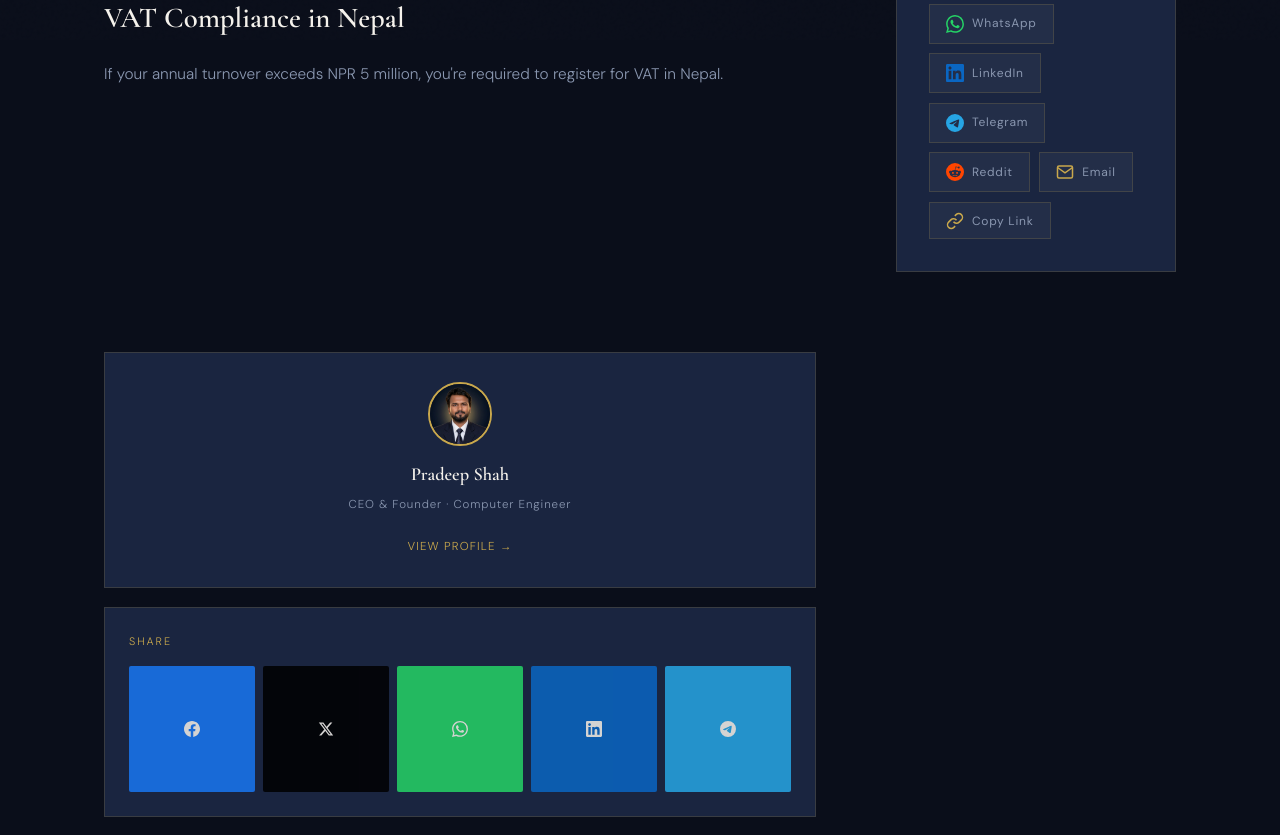
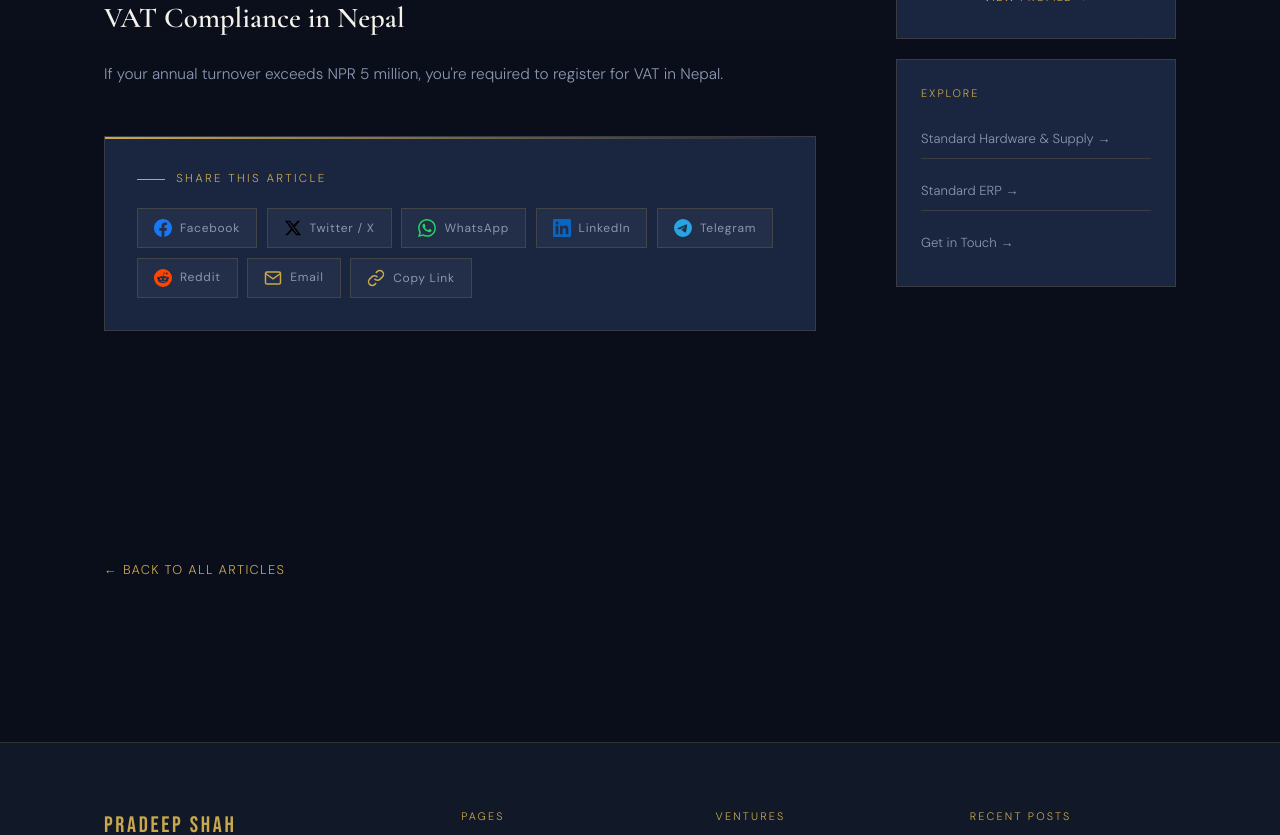
Before and after one commit to ipradeepshah/portfolio, a Next.js app: page /blog/accounting-software-nepal-small-business in a window 1280 px wide. Shown: the part 760-1595 px from the top of the page. Built offline with nearby package versions, Linux system fonts and the light colour scheme.

Commit message:
improved share artice features

```diff
--- a/app/blog/[slug]/page.tsx
+++ b/app/blog/[slug]/page.tsx
@@ -1,26 +1,22 @@
-import Nav from "@/components/Nav";
-import Footer from "@/components/Footer";
-import ClientEffects from "@/components/ClientEffects";
-import BlogPostSchema from "@/components/BlogPostSchema";
-import ShareButtons from "@/components/ShareButtons";
-import Link from "next/link";
-import { notFound } from "next/navigation";
-import { readPosts } from "@/lib/storage";
-import type { Metadata } from "next";
-import styles from "./page.module.css";
-import Image from "next/image";
+import Nav from '@/components/Nav'
+import Footer from '@/components/Footer'
+import ClientEffects from '@/components/ClientEffects'
+import BlogPostSchema from '@/components/BlogPostSchema'
+import ShareButtons from '@/components/ShareButtons'
+import Link from 'next/link'
+import { notFound } from 'next/navigation'
+import { readPosts } from '@/lib/storage'
+import type { Metadata } from 'next'
+import styles from './page.module.css'
+import Image from 'next/image'
 
-export const dynamic = "force-dynamic";
+export const dynamic = 'force-dynamic'
 
-export async function generateMetadata({
-  params,
-}: {
-  params: Promise<{ slug: string }>;
-}): Promise<Metadata> {
-  const { slug } = await params;
-  const posts = await readPosts();
-  const post = posts.find((p) => p.slug === slug && p.published);
-  if (!post) return {};
+export async function generateMetadata({ params }: { params: Promise<{ slug: string }> }): Promise<Metadata> {
+  const { slug } = await params
+  const posts = await readPosts()
+  const post  = posts.find(p => p.slug === slug && p.published)
+  if (!post) return {}
   return {
     title: `${post.title} | Pradeep Shah Blog`,
     description: post.excerpt,
@@ -29,20 +25,16 @@ export async function generateMetadata({
       title: post.title,
       description: post.excerpt,
       url: `https://pradeepshah.com.np/blog/${slug}`,
-      type: "article",
+      type: 'article',
     },
-  };
+  }
 }
 
-export default async function BlogPostPage({
-  params,
-}: {
-  params: Promise<{ slug: string }>;
-}) {
-  const { slug } = await params;
-  const posts = await readPosts();
-  const post = posts.find((p) => p.slug === slug && p.published);
-  if (!post) notFound();
+export default async function BlogPostPage({ params }: { params: Promise<{ slug: string }> }) {
+  const { slug } = await params
+  const posts    = await readPosts()
+  const post     = posts.find(p => p.slug === slug && p.published)
+  if (!post) notFound()
 
   return (
     <>
@@ -69,9 +61,7 @@ export default async function BlogPostPage({
               <div className="section-tag fade-in">{post.category}</div>
               <h1 className="fade-in">{post.title}</h1>
               <div className={`${styles.meta} fade-in`}>
-                <span>
-                  By <Link href="/about">Pradeep Shah</Link>
-                </span>
+                <span>By <Link href="/about">Pradeep Shah</Link></span>
                 <span>·</span>
                 <span>{post.date}</span>
                 <span>·</span>
@@ -83,65 +73,32 @@ export default async function BlogPostPage({
           <div className={styles.content}>
             <div className="section-inner">
               <div className={styles.contentGrid}>
-                <div
-                  className={`${styles.article} fade-in`}
-                  dangerouslySetInnerHTML={{ __html: post.content }}
-                />
-                {/* Share buttons — below article */}
+                <div className="fade-in">
+                  <div
+                    className={styles.article}
+                    dangerouslySetInnerHTML={{ __html: post.content }}
+                  />
+                  {/* Share buttons — below article */}
                   <ShareButtons
                     title={post.title}
                     excerpt={post.excerpt}
                     slug={post.slug}
                   />
-
+                </div>
                 <aside className={`${styles.sidebar} fade-in`}>
                   <div className={styles.authorCard}>
                     <div className={styles.authorAvatar}>
                       <img src="/pradeep-shah-ceo.jpg" alt="Pradeep Shah" />
                     </div>
                     <div className={styles.authorName}>Pradeep Shah</div>
-                    <div className={styles.authorTitle}>
-                      CEO &amp; Founder · Computer Engineer
-                    </div>
-                    <Link href="/about" className={styles.authorLink}>
-                      View Profile →
-                    </Link>
-                  </div>
-                  {/* Share buttons — in sidebar */}
-                  <div className={styles.sideShareBox}>
-                    <div className={styles.sideShareTitle}>Share</div>
-                    <div className={styles.sideShareBtns}>
-                      <a href={`https://www.facebook.com/sharer/sharer.php?u=${encodeURIComponent(`https://pradeepshah.com.np/blog/${post.slug}`)}`} target="_blank" rel="noopener noreferrer" className={styles.sideShareBtn} style={{ background: '#1877F2' }} title="Facebook">
-                        <svg viewBox="0 0 24 24" fill="currentColor" width="16" height="16"><path d="M24 12.073c0-6.627-5.373-12-12-12s-12 5.373-12 12c0 5.99 4.388 10.954 10.125 11.854v-8.385H7.078v-3.47h3.047V9.43c0-3.007 1.792-4.669 4.533-4.669 1.312 0 2.686.235 2.686.235v2.953H15.83c-1.491 0-1.956.925-1.956 1.874v2.25h3.328l-.532 3.47h-2.796v8.385C19.612 23.027 24 18.062 24 12.073z"/></svg>
-                      </a>
-                      <a href={`https://twitter.com/intent/tweet?url=${encodeURIComponent(`https://pradeepshah.com.np/blog/${post.slug}`)}&text=${encodeURIComponent(post.title)}&via=i_pradeepshah`} target="_blank" rel="noopener noreferrer" className={styles.sideShareBtn} style={{ background: '#000' }} title="Twitter/X">
-                        <svg viewBox="0 0 24 24" fill="currentColor" width="16" height="16"><path d="M18.244 2.25h3.308l-7.227 8.26 8.502 11.24H16.17l-5.214-6.817L4.99 21.75H1.68l7.73-8.835L1.254 2.25H8.08l4.713 6.231zm-1.161 17.52h1.833L7.084 4.126H5.117z"/></svg>
-                      </a>
-                      <a href={`https://api.whatsapp.com/send?text=${encodeURIComponent(`${post.title} https://pradeepshah.com.np/blog/${post.slug}`)}`} target="_blank" rel="noopener noreferrer" className={styles.sideShareBtn} style={{ background: '#25D366' }} title="WhatsApp">
-                        <svg viewBox="0 0 24 24" fill="currentColor" width="16" height="16"><path d="M17.472 14.382c-.297-.149-1.758-.867-2.03-.967-.273-.099-.471-.148-.67.15-.197.297-.767.966-.94 1.164-.173.199-.347.223-.644.075-.297-.15-1.255-.463-2.39-1.475-.883-.788-1.48-1.761-1.653-2.059-.173-.297-.018-.458.13-.606.134-.133.298-.347.446-.52.149-.174.198-.298.298-.497.099-.198.05-.371-.025-.52-.075-.149-.669-1.612-.916-2.207-.242-.579-.487-.5-.669-.51-.173-.008-.371-.01-.57-.01-.198 0-.52.074-.792.372-.272.297-1.04 1.016-1.04 2.479 0 1.462 1.065 2.875 1.213 3.074.149.198 2.096 3.2 5.077 4.487.709.306 1.262.489 1.694.625.712.227 1.36.195 1.871.118.571-.085 1.758-.719 2.006-1.413.248-.694.248-1.289.173-1.413-.074-.124-.272-.198-.57-.347m-5.421 7.403h-.004a9.87 9.87 0 01-5.031-1.378l-.361-.214-3.741.982.998-3.648-.235-.374a9.86 9.86 0 01-1.51-5.26c.001-5.45 4.436-9.884 9.888-9.884 2.64 0 5.122 1.03 6.988 2.898a9.825 9.825 0 012.893 6.994c-.003 5.45-4.437 9.884-9.885 9.884m8.413-18.297A11.815 11.815 0 0012.05 0C5.495 0 .16 5.335.157 11.892c0 2.096.547 4.142 1.588 5.945L.057 24l6.305-1.654a11.882 11.882 0 005.683 1.448h.005c6.554 0 11.89-5.335 11.893-11.893a11.821 11.821 0 00-3.48-8.413z"/></svg>
-                      </a>
-                      <a href={`https://www.linkedin.com/sharing/share-offsite/?url=${encodeURIComponent(`https://pradeepshah.com.np/blog/${post.slug}`)}`} target="_blank" rel="noopener noreferrer" className={styles.sideShareBtn} style={{ background: '#0A66C2' }} title="LinkedIn">
-                        <svg viewBox="0 0 24 24" fill="currentColor" width="16" height="16"><path d="M20.447 20.452h-3.554v-5.569c0-1.328-.027-3.037-1.852-3.037-1.853 0-2.136 1.445-2.136 2.939v5.667H9.351V9h3.414v1.561h.046c.477-.9 1.637-1.85 3.37-1.85 3.601 0 4.267 2.37 4.267 5.455v6.286zM5.337 7.433c-1.144 0-2.063-.926-2.063-2.065 0-1.138.92-2.063 2.063-2.063 1.14 0 2.064.925 2.064 2.063 0 1.139-.925 2.065-2.064 2.065zm1.782 13.019H3.555V9h3.564v11.452zM22.225 0H1.771C.792 0 0 .774 0 1.729v20.542C0 23.227.792 24 1.771 24h20.451C23.2 24 24 23.227 24 22.271V1.729C24 .774 23.2 0 22.222 0h.003z"/></svg>
-                      </a>
-                      <a href={`https://t.me/share/url?url=${encodeURIComponent(`https://pradeepshah.com.np/blog/${post.slug}`)}&text=${encodeURIComponent(post.title)}`} target="_blank" rel="noopener noreferrer" className={styles.sideShareBtn} style={{ background: '#26A5E4' }} title="Telegram">
-                        <svg viewBox="0 0 24 24" fill="currentColor" width="16" height="16"><path d="M11.944 0A12 12 0 0 0 0 12a12 12 0 0 0 12 12 12 12 0 0 0 12-12A12 12 0 0 0 12 0a12 12 0 0 0-.056 0zm4.962 7.224c.1-.002.321.023.465.14a.506.506 0 0 1 .171.325c.016.093.036.306.02.472-.18 1.898-.962 6.502-1.36 8.627-.168.9-.499 1.201-.82 1.23-.696.065-1.225-.46-1.9-.902-1.056-.693-1.653-1.124-2.678-1.8-1.185-.78-.417-1.21.258-1.91.177-.184 3.247-2.977 3.307-3.23.007-.032.014-.15-.056-.212s-.174-.041-.249-.024c-.106.024-1.793 1.14-5.061 3.345-.48.33-.913.49-1.302.48-.428-.008-1.252-.241-1.865-.44-.752-.245-1.349-.374-1.297-.789.027-.216.325-.437.893-.663 3.498-1.524 5.83-2.529 6.998-3.014 3.332-1.386 4.025-1.627 4.476-1.635z"/></svg>
-                      </a>
-                    </div>
+                    <div className={styles.authorTitle}>CEO &amp; Founder · Computer Engineer</div>
+                    <Link href="/about" className={styles.authorLink}>View Profile →</Link>
                   </div>
                   <div className={styles.relatedBox}>
                     <div className={styles.relatedTitle}>Explore</div>
-                    <Link
-                      href="/standard-hardware"
-                      className={styles.relatedLink}
-                    >
-                      Standard Hardware &amp; Supply →
-                    </Link>
-                    <Link href="/standard-erp" className={styles.relatedLink}>
-                      Standard ERP →
-                    </Link>
-                    <Link href="/contact" className={styles.relatedLink}>
-                      Get in Touch →
-                    </Link>
+                    <Link href="/standard-hardware" className={styles.relatedLink}>Standard Hardware &amp; Supply →</Link>
+                    <Link href="/standard-erp"      className={styles.relatedLink}>Standard ERP →</Link>
+                    <Link href="/contact"            className={styles.relatedLink}>Get in Touch →</Link>
                   </div>
                 </aside>
               </div>
@@ -151,13 +108,11 @@ export default async function BlogPostPage({
 
         <div className={styles.backSection}>
           <div className="section-inner">
-            <Link href="/blog" className={styles.backLink}>
-              ← Back to all articles
-            </Link>
+            <Link href="/blog" className={styles.backLink}>← Back to all articles</Link>
           </div>
         </div>
       </main>
       <Footer />
     </>
-  );
+  )
 }
```
